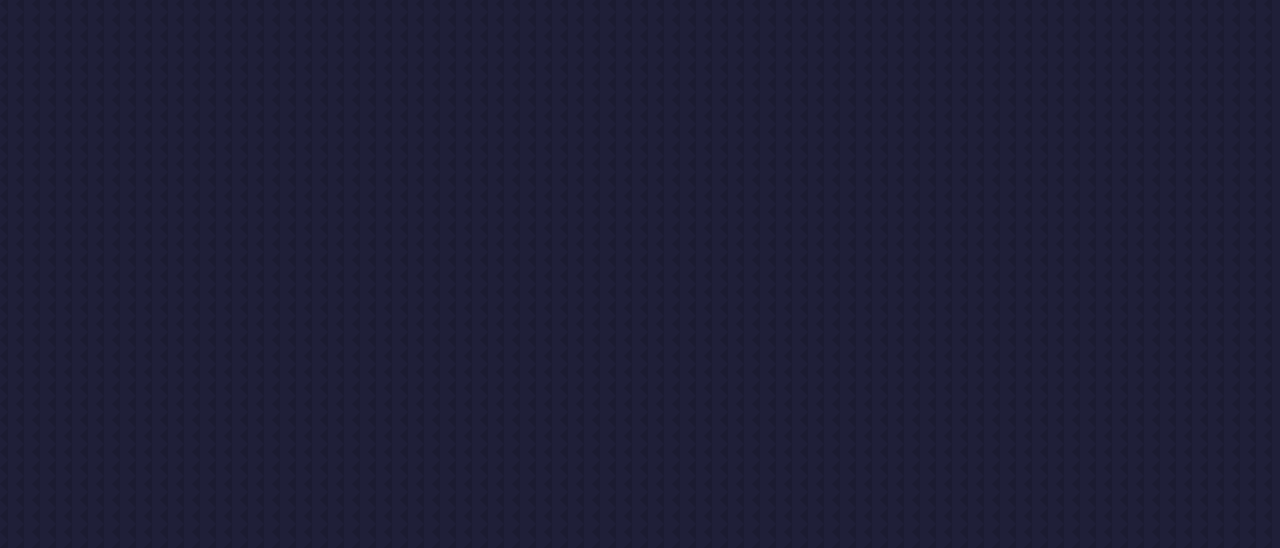
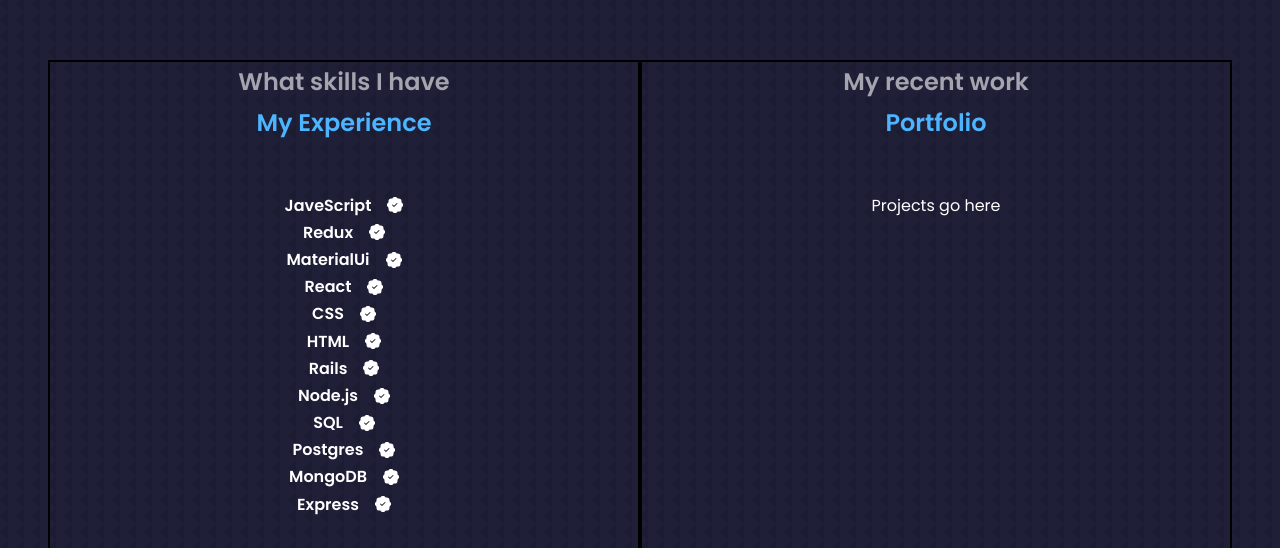
Before and after one commit to taine-rasmussen/portfoliov1, a React (Create React App) app: page / in a window 1280 px wide. Shown: the part 1972-2520 px from the top of the page. Built offline with nearby package versions, Linux system fonts and the light colour scheme.

Commit message:
i love css

```diff
--- a/src/Components/Work/Work.css
+++ b/src/Components/Work/Work.css
@@ -0,0 +1,27 @@
+.work_container {
+  display: flex;
+  flex-direction: row;
+  flex-wrap: wrap;
+  padding: 3rem;
+}
+
+.wrapper_container {
+  display: flex;
+  flex-wrap: wrap;
+  justify-content: flex-start;
+  /* height: 100%; */
+  border: 2px solid #000;
+  width: 50%;
+}
+
+.work_details {
+  display: flex;
+  justify-content: center;
+  align-items: center;
+  gap: 1rem;
+}
+
+.projects_container {
+  border: 2px solid #000;
+  width: 50%;
+}
--- a/src/Components/Work/Work.js
+++ b/src/Components/Work/Work.js
@@ -1,5 +1,9 @@
+import { ActiveNavContext } from '../../ActiveNavContext'
+import { BsPatchCheckFill } from 'react-icons/bs'
 import React, { useContext } from 'react'
-import { ActiveNavContext } from '../../ActiveNavContext'
+
+import Experience from '../Experience/Experience'
+
 import './Work.css'
 
 const Work = () => {
@@ -7,12 +11,51 @@
     setActiveNav
   } = useContext(ActiveNavContext)
 
+  const skills = [
+    { language: 'JaveScript' },
+    { language: 'Redux' },
+    { language: 'MaterialUi' },
+    { language: 'React' },
+    { language: 'CSS' },
+    { language: 'HTML' },
+    { language: 'Rails' },
+    { language: 'Node.js' },
+    { language: 'SQL' },
+    { language: 'Postgres' },
+    { language: 'MongoDB' },
+    { language: 'Express' },
+  ]
+
   return (
     <section
       id='work'
       onMouseEnter={() => { setActiveNav('work') }}
+      className='work_container'
     >
+      <section className='wrapper_container'>
+        <h5>What skills I have</h5>
+        <h2>My Experience</h2>
+        <div>
+          {skills.map((skill) => (
+            <article className='work_details' key={skill.language}>
+              <h4>{skill.language}</h4>
+              <BsPatchCheckFill className='work_details-icon' />
+            </article>
+          ))}
+        </div>
+      </section>
 
+
+
+      {/* <Experience /> */}
+
+      <section className='wrapper_container'>
+        <h5>My recent work</h5>
+        <h2>Portfolio</h2>
+        <div>
+          Projects go here
+        </div>
+      </section>
     </section>
   )
 }
```
